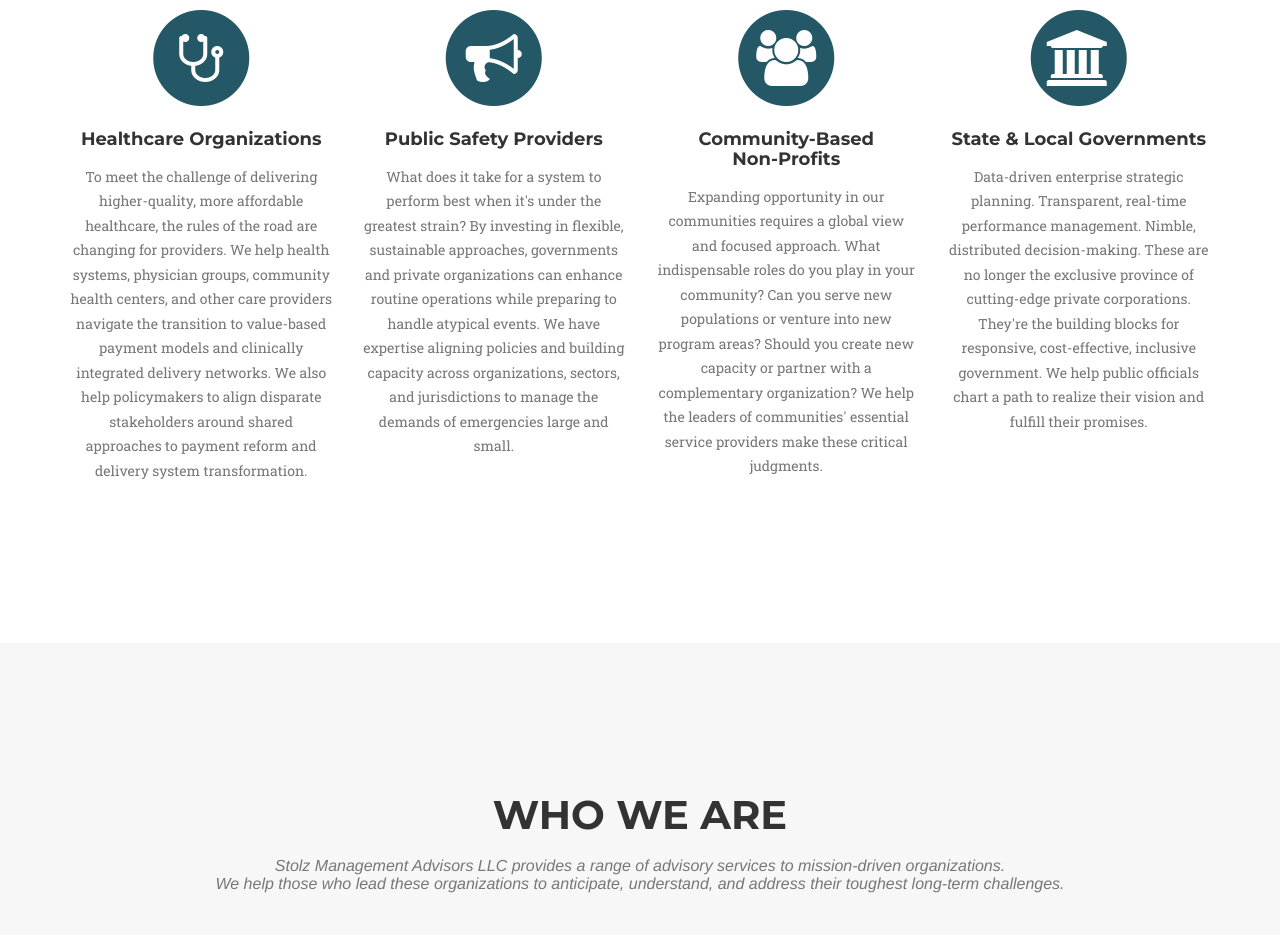
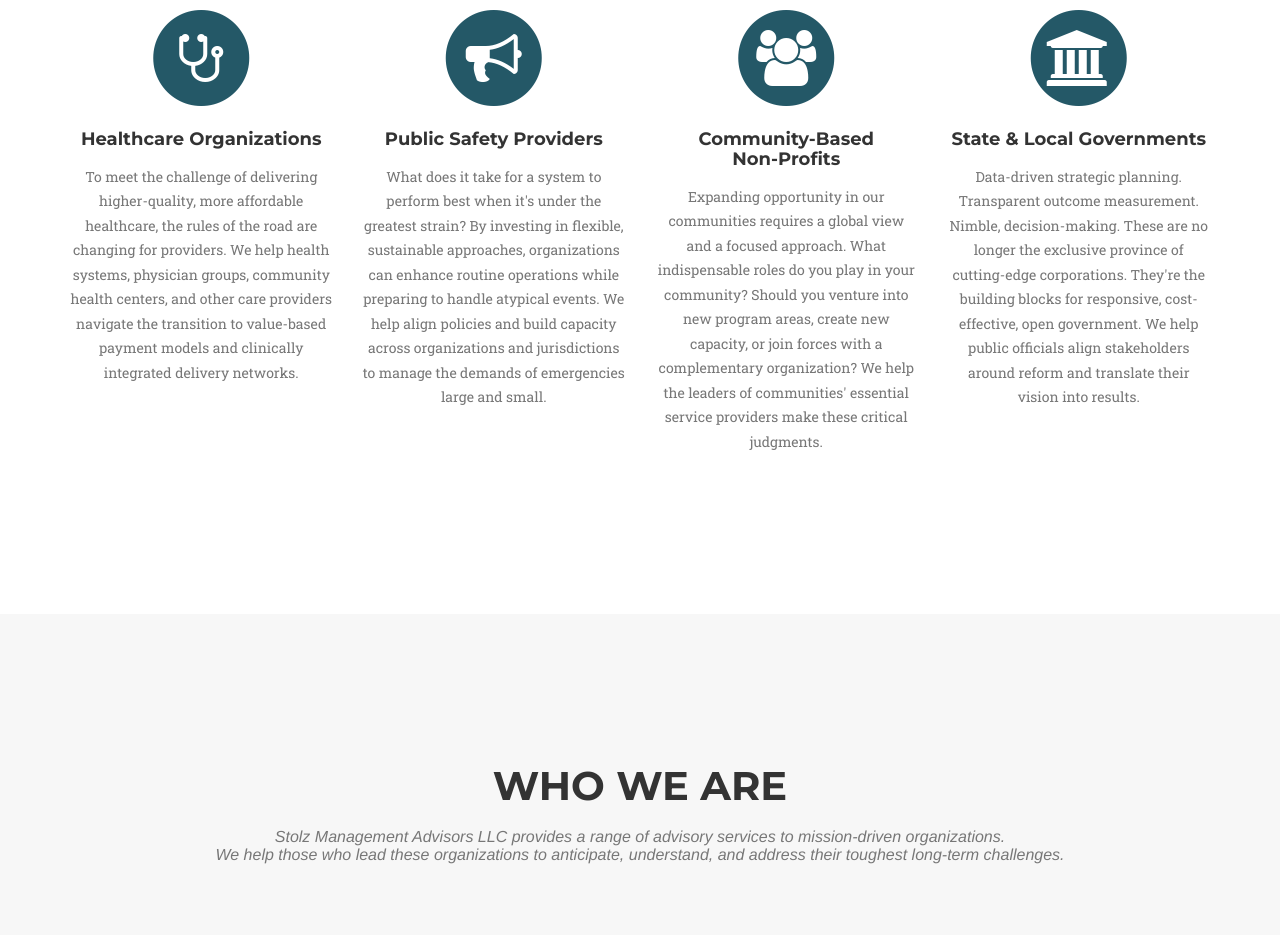
Before and after one commit to adamstolz/adamstolz.github.io, a plain HTML site: page index.html in a window 1280 px wide. Shown: the part 2017-2952 px from the top of the page. Drawn offline with nearby package versions, Linux system fonts and the light colour scheme; a web font is replaced by a local one.

Commit message:
Update Who We Serve

```diff
--- a/index.html
+++ b/index.html
@@ -148,7 +148,7 @@
                     </span>
                     <h4 class="service-heading">Healthcare Organizations</h4>
                     <p class="text-muted">
-                        To meet the challenge of delivering higher-quality, more affordable healthcare, the rules of the road are changing for providers.  We help health systems, physician groups, community health centers, and other care providers navigate the transition to value-based payment models and clinically integrated delivery networks.  We also help policymakers to align disparate stakeholders around shared approaches to payment reform and delivery system transformation.
+                        To meet the challenge of delivering higher-quality, more affordable healthcare, the rules of the road are changing for providers.  We help health systems, physician groups, community health centers, and other care providers navigate the transition to value-based payment models and clinically integrated delivery networks.
                     </p>
                 </div>
                 <div class="col-md-3">
@@ -158,7 +158,7 @@
                     </span>
                     <h4 class="service-heading">Public Safety Providers</h4>
                     <p class="text-muted">
-                        What does it take for a system to perform best when it's under the greatest strain?  By investing in flexible, sustainable approaches, governments and private organizations can enhance routine operations while preparing to handle atypical events.  We have expertise aligning policies and building capacity across organizations, sectors, and jurisdictions to manage the demands of emergencies large and small.
+                        What does it take for a system to perform best when it's under the greatest strain?  By investing in flexible, sustainable approaches, organizations can enhance routine operations while preparing to handle atypical events.  We help align policies and build capacity across organizations and jurisdictions to manage the demands of emergencies large and small.
                     </p>
                 </div>
                 <div class="col-md-3">
@@ -168,7 +168,7 @@
                     </span>
                     <h4 class="service-heading">Community-Based </br>Non-Profits</h4>
                     <p class="text-muted">
-                        Expanding opportunity in our communities requires a global view and focused approach.  What indispensable roles do you play in your community?  Can you serve new populations or venture into new program areas?  Should you create new capacity or partner with a complementary organization?  We help the leaders of communities' essential service providers make these critical judgments.
+                        Expanding opportunity in our communities requires a global view and a focused approach.  What indispensable roles do you play in your community?  Should you venture into new program areas, create new capacity, or join forces with a complementary organization?  We help the leaders of communities' essential service providers make these critical judgments.
                     </p>
                 </div>
                 <div class="col-md-3">
@@ -178,7 +178,7 @@
                     </span>
                     <h4 class="service-heading">State & Local Governments</h4>
                     <p class="text-muted">
-                        Data-driven enterprise strategic planning.  Transparent, real-time performance management.  Nimble, distributed decision-making.  These are no longer the exclusive province of cutting-edge private corporations.  They're the building blocks for responsive, cost-effective, inclusive government.  We help public officials chart a path to realize their vision and fulfill their promises.
+                        Data-driven strategic planning.  Transparent outcome measurement.  Nimble, decision-making.  These are no longer the exclusive province of cutting-edge corporations.  They're the building blocks for responsive, cost-effective, open government.  We help public officials align stakeholders around reform and translate their vision into results.
                     </p>
                 </div>
             </div>
```
